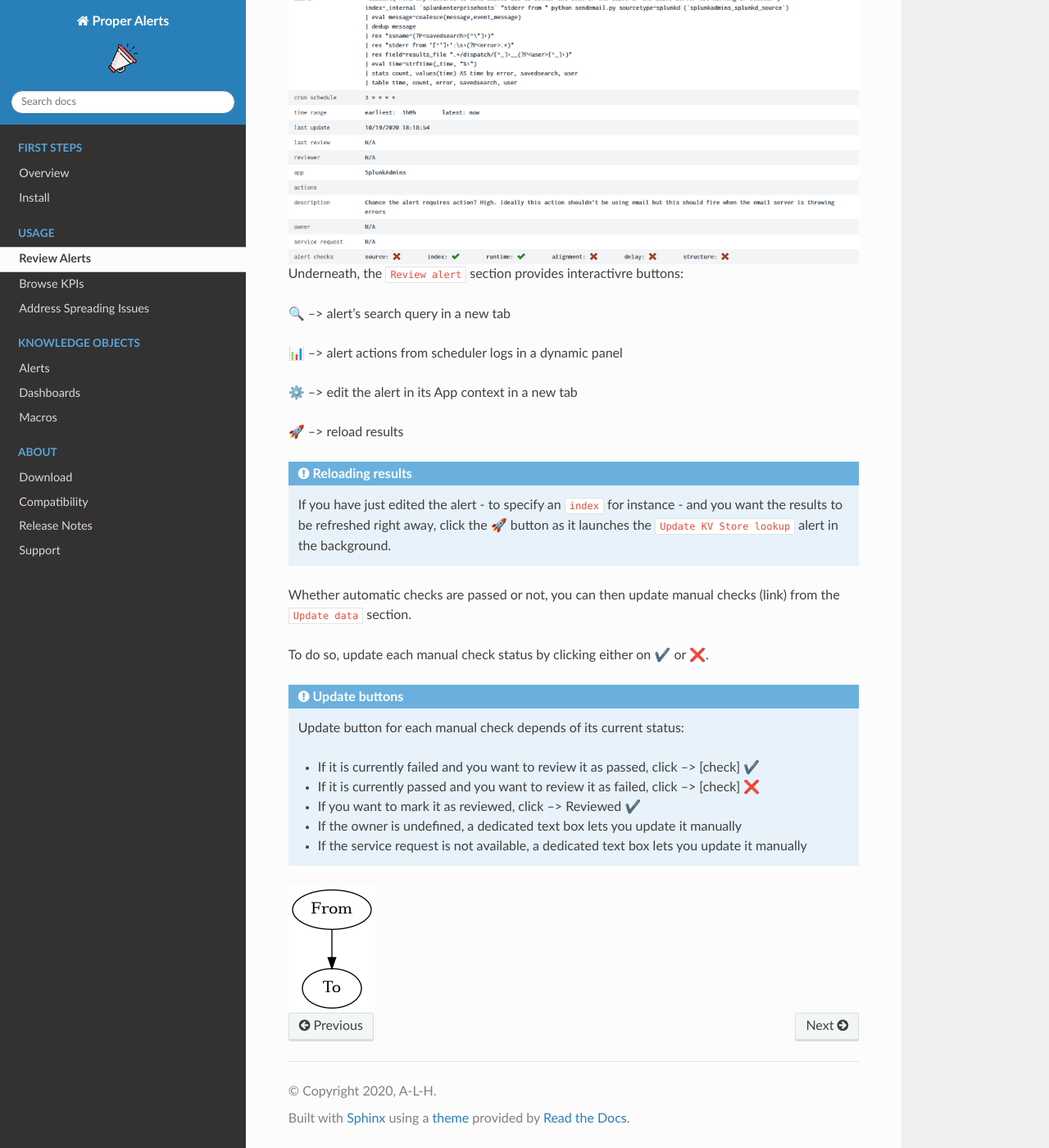
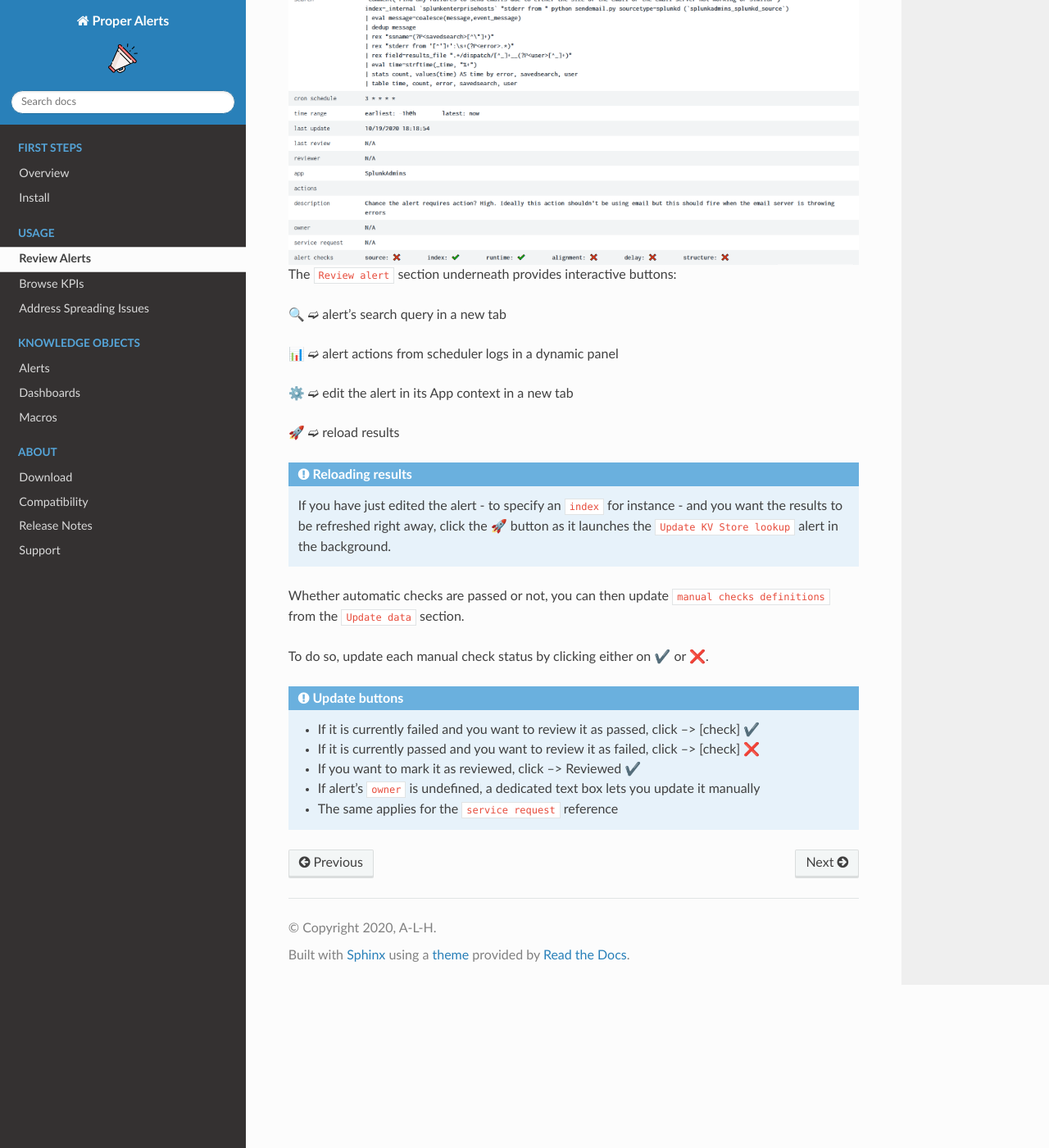
Before and after one commit to a-l-h/splunk-app-proper-alerts, a Sphinx documentation site: the page built from doc/review.rst, in a window 1280 px wide and 1400 px high, scrolled down 913 px. Shown: the whole window at 82% size. Built offline with Sphinx 7.4.7 and the Read the Docs theme 2.0.0, drawn with Linux system fonts in a browser that asks for light colours; cross-references to code outside the pages are shown as plain code; some of the changed text lies outside the part shown.

Commit message:
Update review.rst

```diff
--- a/doc/review.rst
+++ b/doc/review.rst
@@ -8,11 +8,11 @@ Active alerts should be listed in the very first panel:
 .. image:: img/inventory_panel_1.png
    :align: center
 
-Some filters can be used to narrow down displayed alerts.
+Use the filters to narrow down displayed alerts.
 
-The ℹ️ button is a reminder of Alert Checks (link).
+The ℹ️ button is a reminder of :hoverxref:`Alert checks definitions<Alert Checks>`.
 
-**Table details**
+**Table info**
 
 .. list-table::
    :widths: 40 60
@@ -33,20 +33,20 @@ The ℹ️ button is a reminder of Alert Checks (link).
    * - issues
      - # of failed checks
 
-To review an alert, click on its row to obtain its specifics:
+To review an alert, click on its row to display its specifics in a new panel:
 
 .. image:: img/inventory_panel_2.png
    :align: center
 
-Underneath, the ``Review alert`` section provides interactivre buttons:
+The ``Review alert`` section underneath provides interactive buttons:
 
-🔍 --> alert's search query in a new tab
+🔍 ➫ alert's search query in a new tab
 
-📊 --> alert actions from scheduler logs in a dynamic panel
+📊 ➫ alert actions from scheduler logs in a dynamic panel
 
-⚙️ --> edit the alert in its App context in a new tab
+⚙️ ➫ edit the alert in its App context in a new tab
 
-🚀 --> reload results
+🚀 ➫ reload results
 
 .. admonition:: Reloading results
 
@@ -54,23 +54,14 @@ Underneath, the ``Review alert`` section provides interactivre buttons:
    and you want the results to be refreshed right away, click the 🚀 button as it
    launches the ``Update KV Store lookup`` alert in the background.
 
-Whether automatic checks are passed or not, you can then update manual checks (link) from the ``Update data`` section.
+Whether automatic checks are passed or not, you can then update :hoverxref:`manual checks definitions<Manual Checks>` from the ``Update data`` section.
 
 To do so, update each manual check status by clicking either on ✔️ or ❌.
 
 .. admonition:: Update buttons
 
-   Update button for each manual check depends of its current status:
-
    - If it is currently failed and you want to review it as passed, click --> [check] ✔️
    - If it is currently passed and you want to review it as failed, click --> [check] ❌
    - If you want to mark it as reviewed, click --> Reviewed ✔️
-   - If the owner is undefined, a dedicated text box lets you update it manually
-   - If the service request is not available, a dedicated text box lets you update it manually
-
-
-.. graphviz::
-
-   digraph {
-      "From" -> "To";
-   }
+   - If alert's ``owner`` is undefined, a dedicated text box lets you update it manually
+   - The same applies for the ``service request`` reference
```
